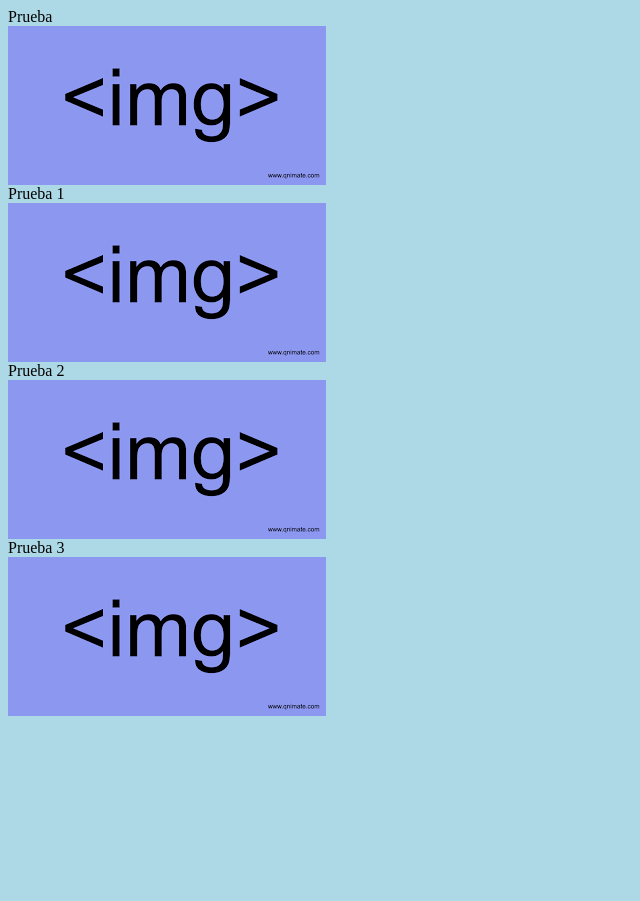
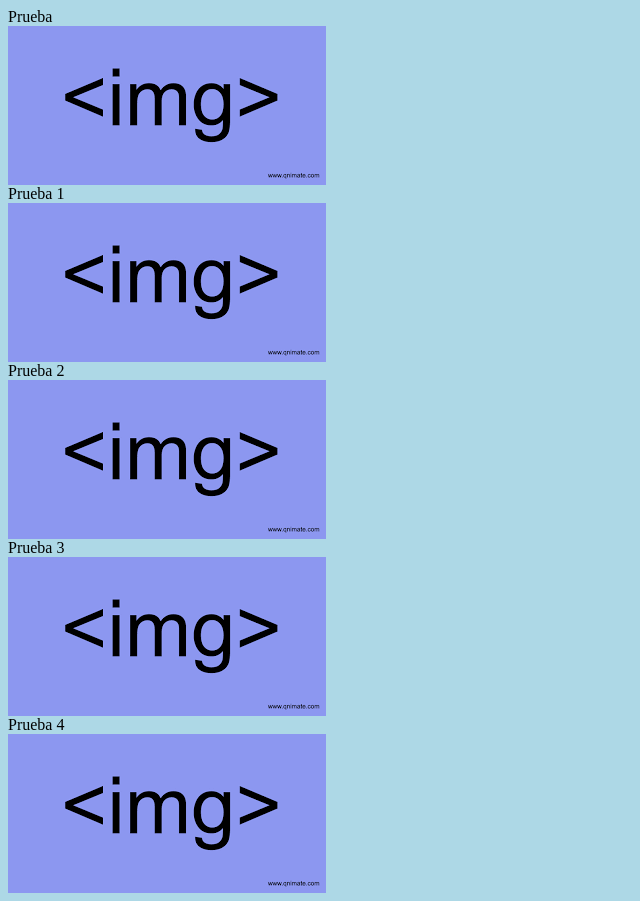
Before and after one commit to dialoko/alpha, a plain HTML site: page index.html in a window 1280 px wide. Shown: the whole page, without its empty margins (0-640 px from the left). Before the commit the page ends 800 px from the top, so only its background shows below. Drawn offline with Linux system fonts and the light colour scheme.

Commit message:
Updated index.html

```diff
--- a/index.html
+++ b/index.html
@@ -20,5 +20,9 @@
             <div>Prueba 3</div>
             <img src="img/img.png" alt="">
         </div>
+        <div>
+            <div>Prueba 4</div>
+            <img src="img/img.png" alt="">
+        </div>
     </body>
 </html>
```
